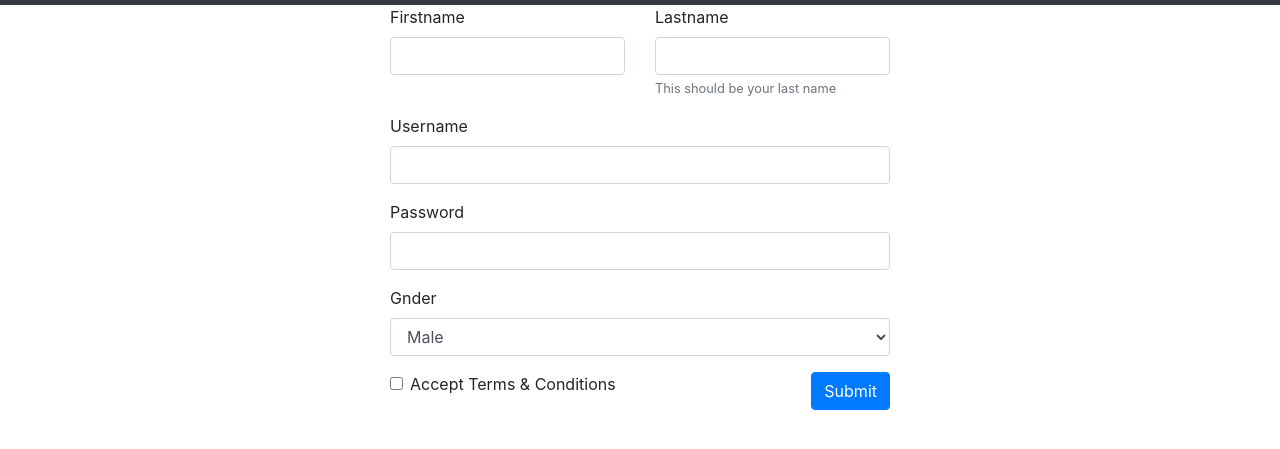
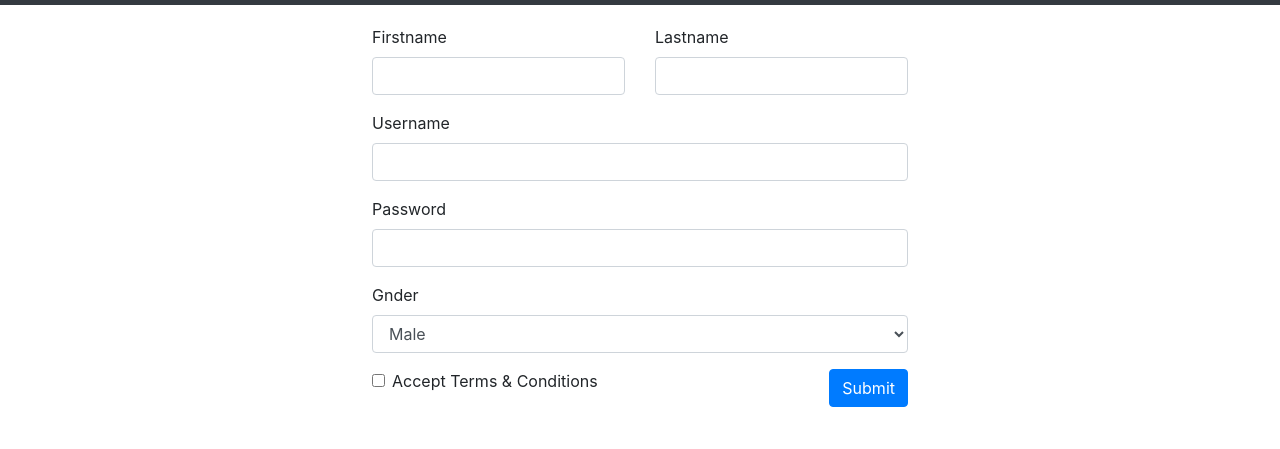
Before and after one commit to eSKej/test, a plain HTML site: page FormsAndButtons.html in a window 1280 px wide. Shown: the part 51-500 px from the top of the page. Drawn offline with nearby package versions, Linux system fonts and the light colour scheme.

Commit message:
some changes

```diff
--- a/FormsAndButtons.html
+++ b/FormsAndButtons.html
@@ -44,9 +44,6 @@
                         <div class="form-group">
                               <label for="lastname">Lastname</label>
                               <input type="text" name="lastname" id="lastname" class="form-control" required>
-                              <small class="form-text text-muted">
-                                    This should be your last name
-                              </small>
                         </div>
                   </div>
             </div>
--- a/style.css
+++ b/style.css
@@ -1,4 +1,11 @@
 .main-form {
-   width: 500px;
-   margin: auto;
+   width: auto;
+   margin: 20px;
 }
+
+@media screen and (min-width: 576px) {
+   .main-form {
+      width: 536px;
+      margin: 20px auto;
+   }
+}
```
